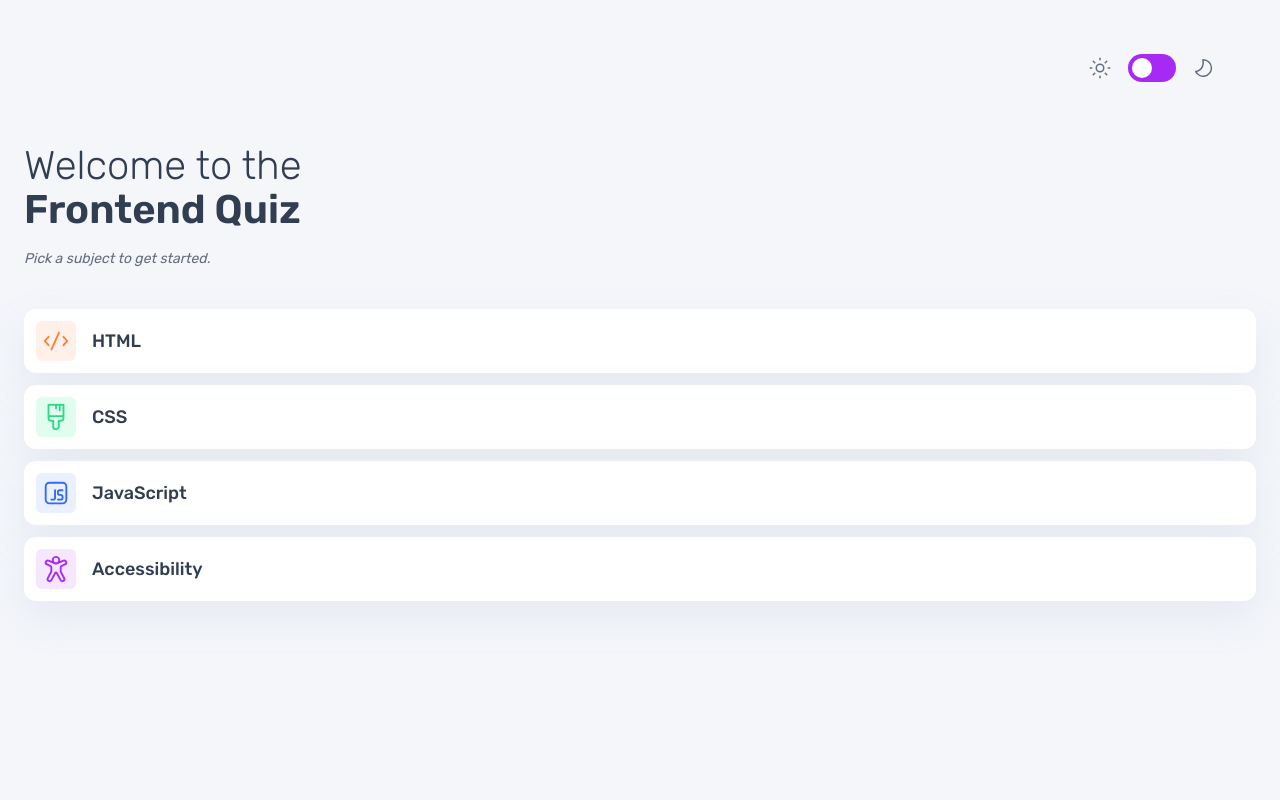
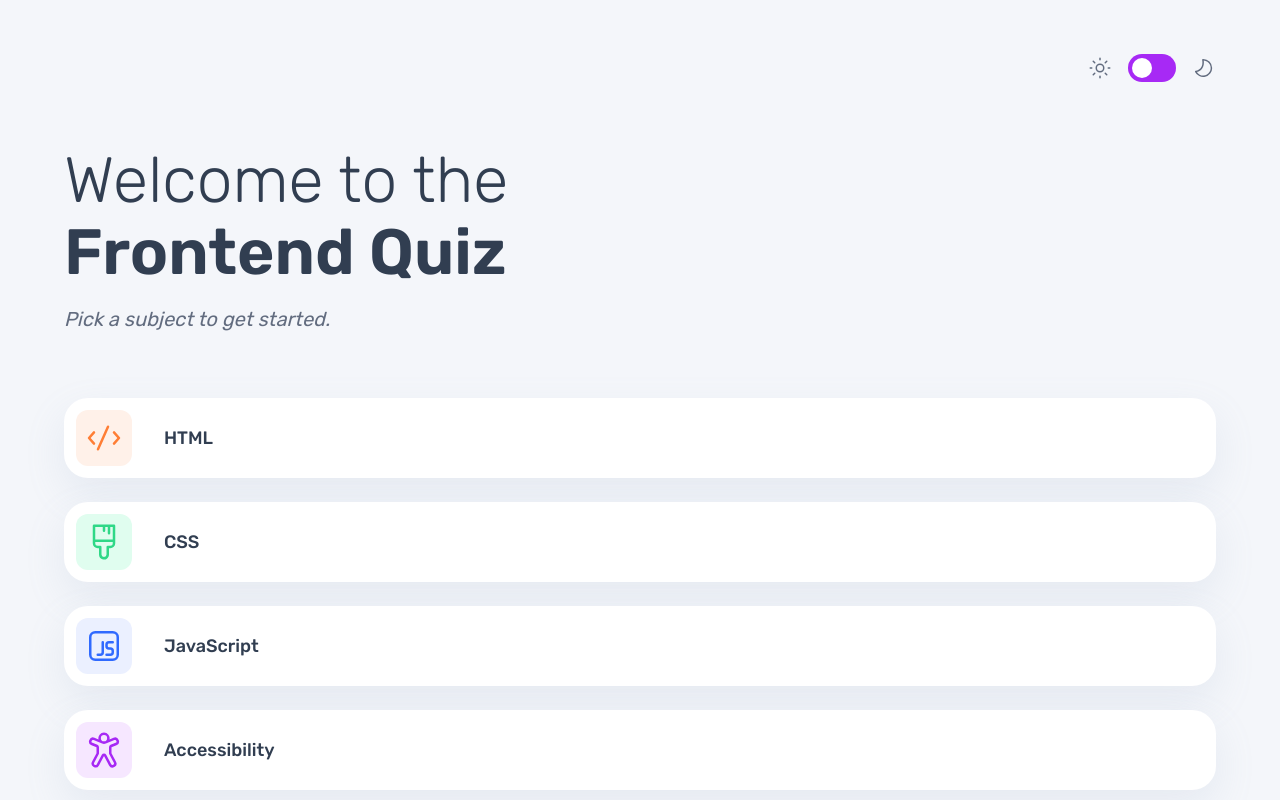
Before and after one commit to MarcAlva2003/quizz-app-react, a React (Vite) app: page / in a window 1280 px wide. Built offline with nearby package versions, Linux system fonts and the light colour scheme.

Commit message:
Add: tablet home resolution

```diff
--- a/src/app.css
+++ b/src/app.css
@@ -1,3 +1,10 @@
 .app-routes-container {
   padding: 0 24px;
 }
+
+@media (min-width: 768px){
+  .app-routes-container {
+    padding: 0 64px;
+  }
+
+}
--- a/src/components/option-item/option-item.style.css
+++ b/src/components/option-item/option-item.style.css
@@ -3,7 +3,6 @@
   width: 100%;
   display: flex;
   align-items: center;
-  margin-bottom: 12px;
   @apply bg-white dark:bg-navy-navy shadow-optionLight dark:shadow-optionDark;
   padding: 12px;
 }
@@ -22,3 +21,16 @@
   font-weight: 500;
   @apply text-navy-dark dark:text-white;
 }
+@media (min-width: 768px) {
+  .option-item-component {
+    border-radius: 24px;
+    margin-bottom: 24px;
+  }
+  .option-item--left {
+    width: 56px;
+    height: 56px;
+    border-radius: 12px;
+    margin-right: 32px;
+  padding: 8px;
+}
+}
--- a/src/modules/home.style.css
+++ b/src/modules/home.style.css
@@ -21,3 +21,13 @@
     margin-bottom: 0;
   }
 }
+@media (min-width: 768px) {
+  .home-title h1 {
+    font-size: 64px;
+    line-height: calc(100% + 8px);
+  }
+  .home-subtitle p {
+    font-size: 20px;
+    margin-bottom: 64px;
+  }
+}
```
